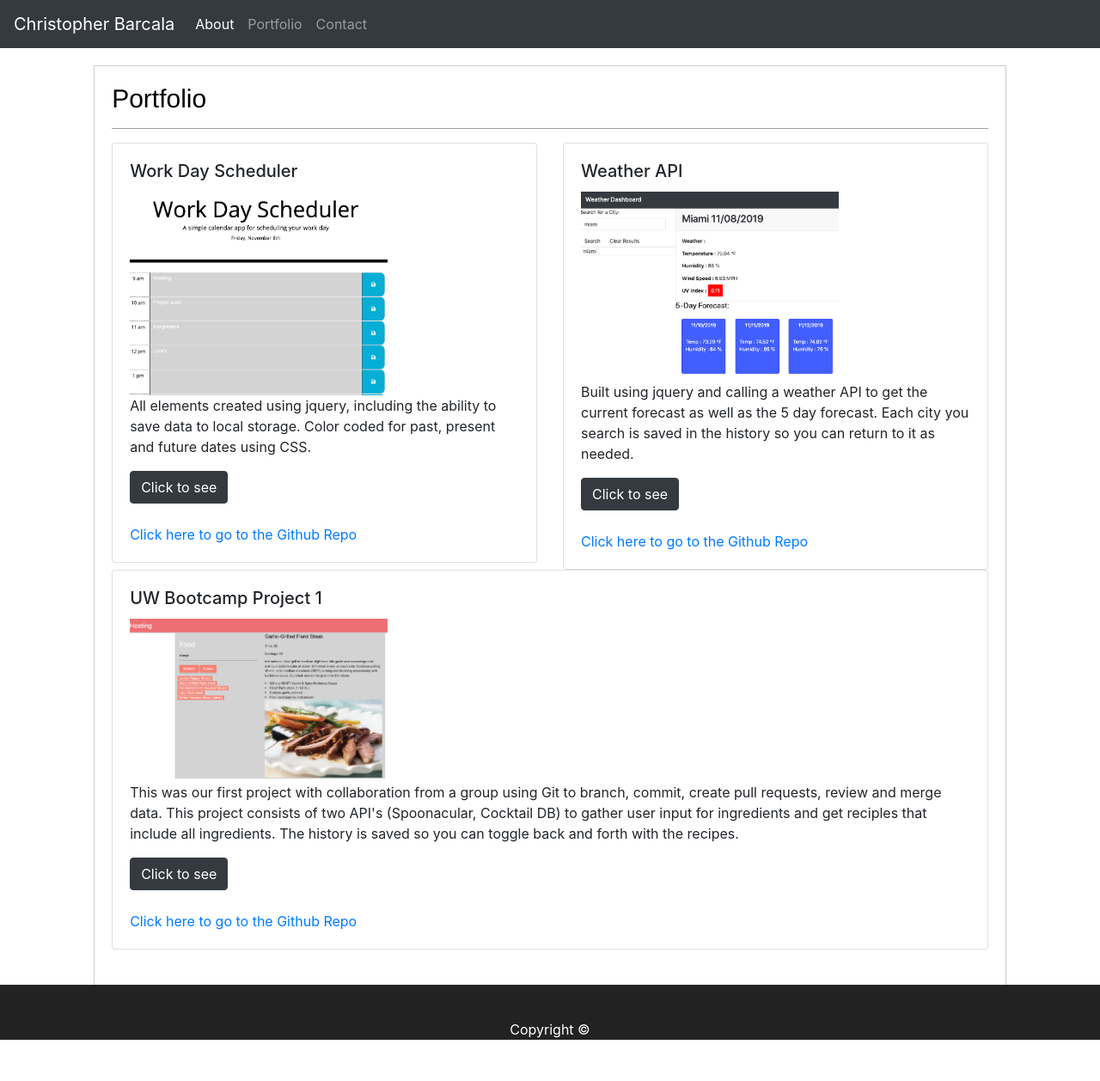
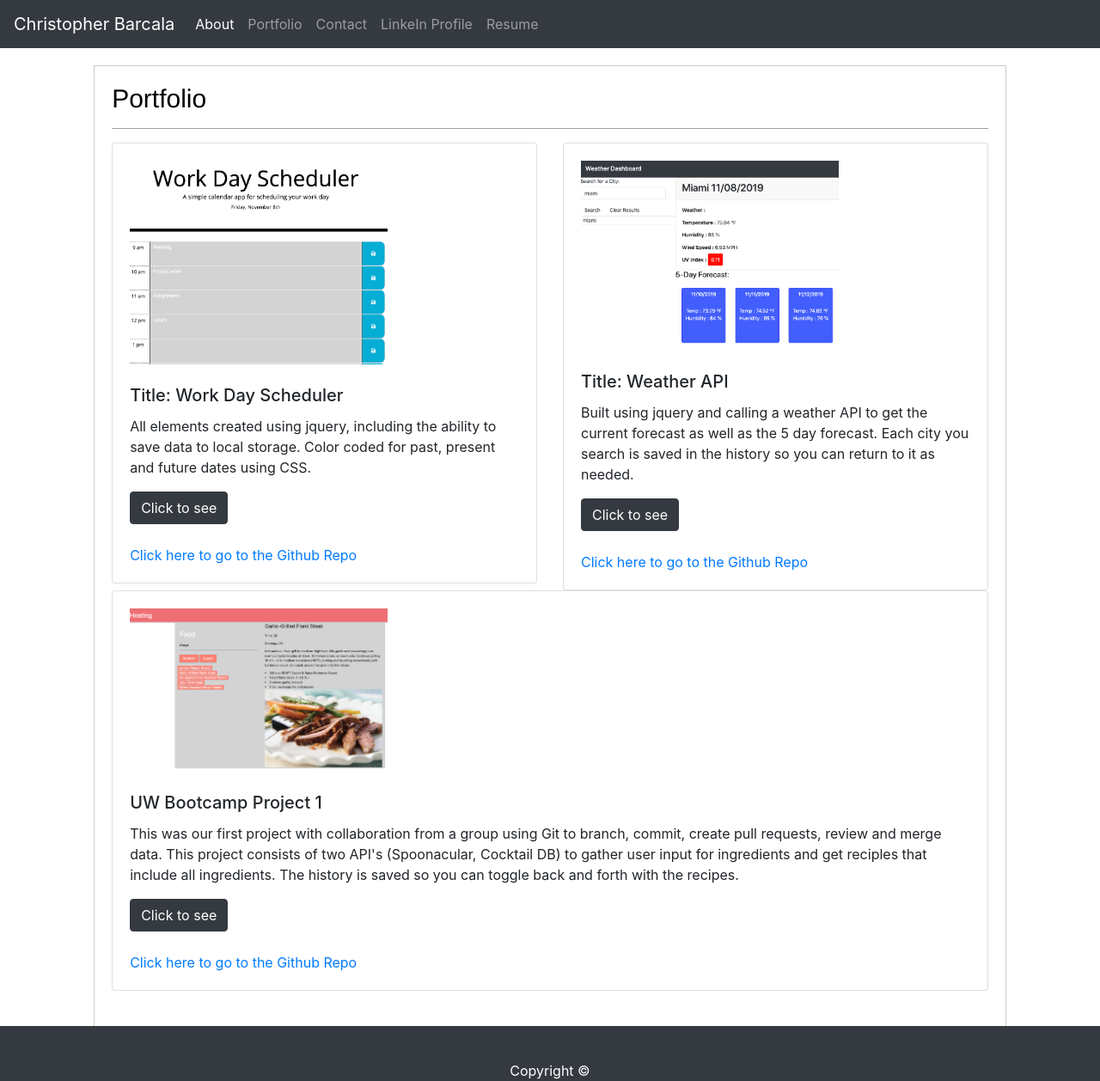
Before and after one commit to cbarcala23/portfolioupdate, a plain HTML site: page portfolio.html in a window 1280 px wide. Shown: the whole page at 86% size. Before the commit the page ends 1210 px from the top, so only its background shows below. Drawn offline with nearby package versions, Linux system fonts and the light colour scheme.

Commit message:
added resume pdf

```diff
--- a/assets/css/style.css
+++ b/assets/css/style.css
@@ -95,7 +95,7 @@ body {
 }
 .content {
     position: relative;
-    background: #222222;
+    background: #343a40;
     text-align: center;
     color: #ffffff;
     padding-top: 40px;
@@ -110,7 +110,7 @@ input[type=text] {
 }
 
 input[type=submit] {
-    background-color: #4aaaa5;
+    background-color: #343a40;
     color: white;
     padding: 8px 20px;
     border: none;
--- a/portfolio.html
+++ b/portfolio.html
@@ -19,12 +19,15 @@
             <span class="navbar-toggler-icon"></span>
         </button>
         <div class="collapse navbar-collapse" id="navbarNavAltMarkup">
-            <div class="navbar-nav">
-                <a class="nav-item nav-link active" href="index.html">About <span class="sr-only">(current)</span></a>
-                <a class="nav-item nav-link" href="portfolio.html">Portfolio</a>
-                <a class="nav-item nav-link" href="contact.html">Contact</a>
+                <div class="navbar-nav">
+                    <a class="nav-item nav-link active" href="index.html">About <span class="sr-only">(current)</span></a>
+                    <a class="nav-item nav-link" href="portfolio.html">Portfolio</a>
+                    <a class="nav-item nav-link" href="contact.html">Contact</a>
+                    <a class="nav-item nav-link" href="https://www.linkedin.com/in/christopher-barcala-780225103/" target="_blank">LinkeIn
+                        Profile</a>
+                    <a class="nav-item nav-link" href="#">Resume</a>
+                </div>
             </div>
-        </div>
     </nav>
 </header>
 
@@ -40,8 +43,10 @@
                     <div class="col-sm-6">
                         <div class="card">
                             <div class="card-body">
-                                <h5 class="card-title">Work Day Scheduler</h5>
+
                                 <img src="assets/images/workday.png" width=300px>
+                                <br><br>
+                                <h5 class="card-title">Title: Work Day Scheduler</h5>
                                 <p class="card-text">All elements created using jquery, including the ability to save
                                     data to local storage. Color coded for past, present and future dates using CSS.</p>
                                 <a href="https://cbarcala23.github.io/homework5/" target="_blank"
@@ -55,8 +60,10 @@
                     <div class="col-sm-6">
                         <div class="card">
                             <div class="card-body">
-                                <h5 class="card-title">Weather API</h5>
+
                                 <img src="assets/images/weatherapi.png" width=300px>
+                                <br><br>
+                                <h5 class="card-title">Title: Weather API</h5>
                                 <p class="card-text">Built using jquery and calling a weather API to get the current
                                     forecast as well as the 5 day forecast. Each city you search is saved in the history
                                     so you can return to it as needed.</p>
@@ -73,8 +80,10 @@
                     <div class="col-sm-12">
                         <div class="card">
                             <div class="card-body">
+
+                                <img src="assets/images/hostingapp.png" width=300px>
+                                <br><br>
                                 <h5 class="card-title">UW Bootcamp Project 1</h5>
-                                <img src="assets/images/hostingapp.png" width=300px>
                                 <p class="card-text">This was our first project with collaboration from a group using Git to branch, commit, create pull requests, review and merge data. This project consists of two API's (Spoonacular, Cocktail DB) to gather user input for ingredients and get reciples that include all ingredients. The history is saved so you can toggle back and forth with the recipes. </p>
                                 <a href="https://atdiep.github.io/Hosting-App/" target="_blank"
                                     class="btn btn-dark">Click to see</a>
```
Also changed, not shown: contact.html (+9 -5 lines), index.html (+10 -26 lines), 1 other file.
